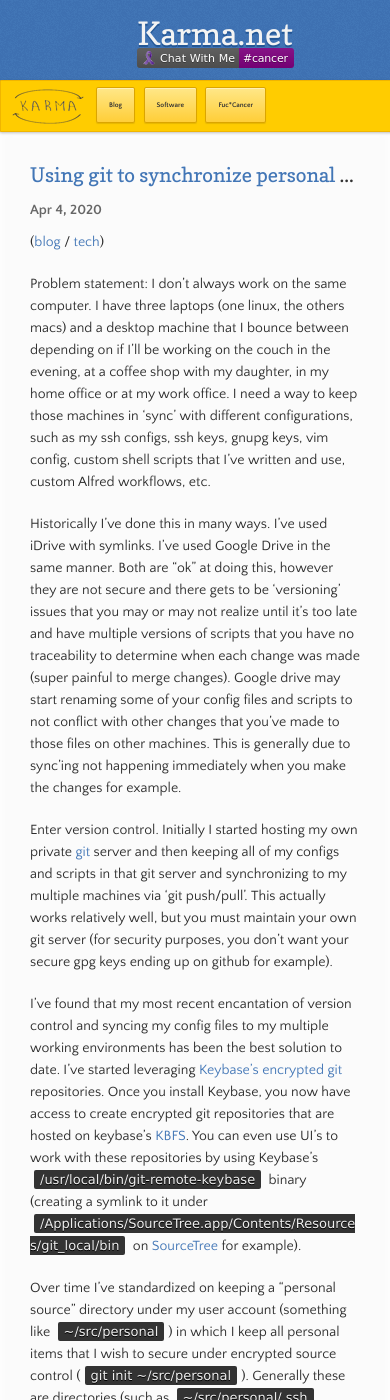
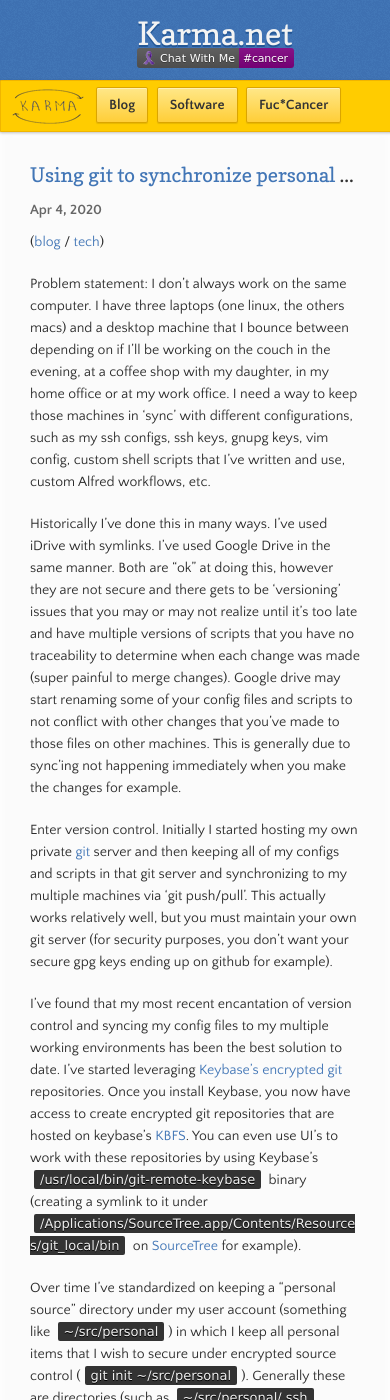
Before and after one commit to jcolson/jcolson.github.io, a Jekyll site: the page built from index.md, in a window 390 px wide and 1400 px high. Built offline with Jekyll 4.4.1, drawn with Linux system fonts in a browser that asks for light colours.

Commit message:
got rid of 50% font size for mobile

```diff
--- a/_sass/jekyll-theme-leap-day.scss
+++ b/_sass/jekyll-theme-leap-day.scss
@@ -478,12 +478,12 @@
 //     margin-top: 5px;
 //   }
 
-  #banner {
+//   #banner {
     //   display: none;
-    .button {
-        font-size: 50%;
-    }
-  }
+    // .button {
+        // font-size: 50%;
+    // }
+//   }
 //   header ul {
 //     display:none;
 //   }
```
